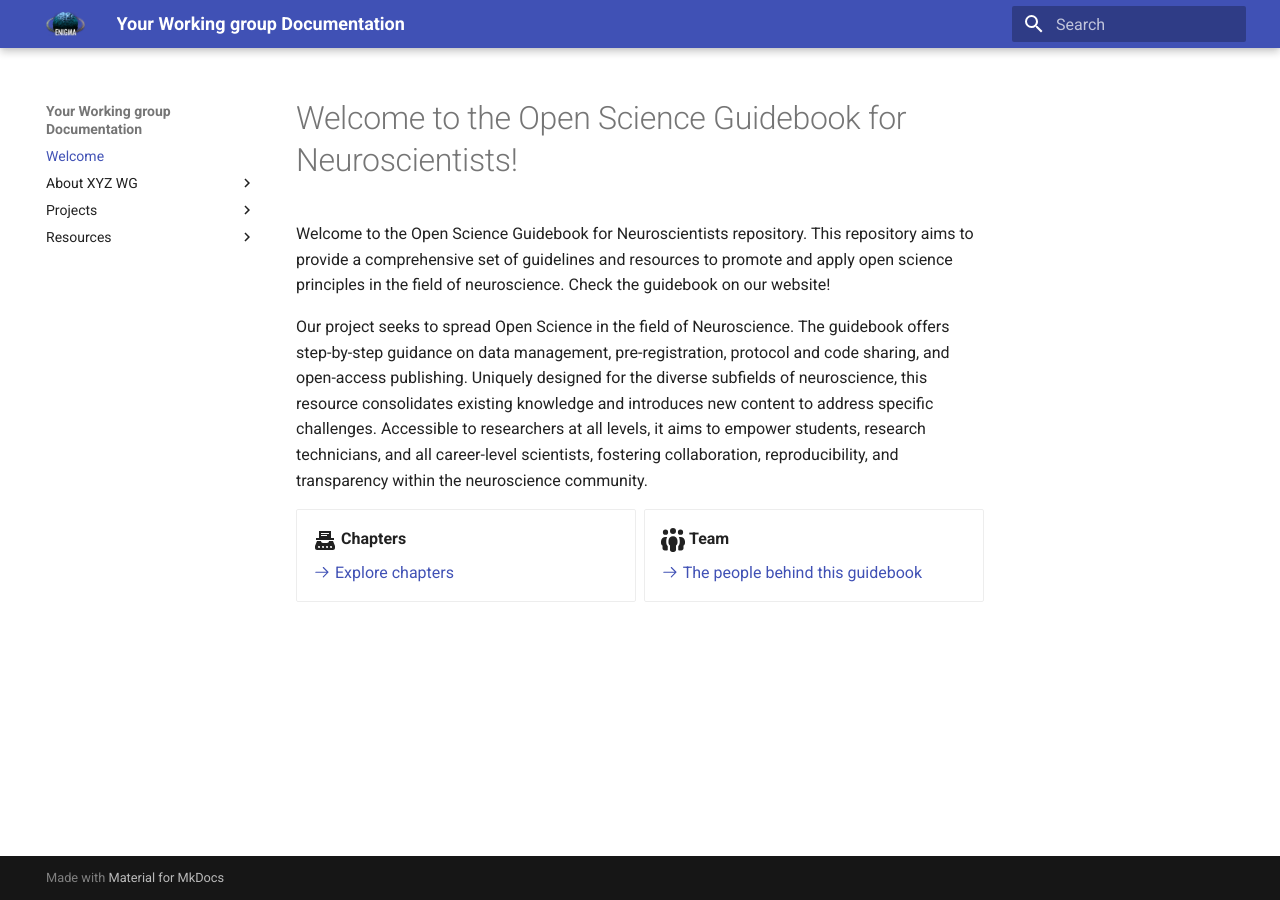
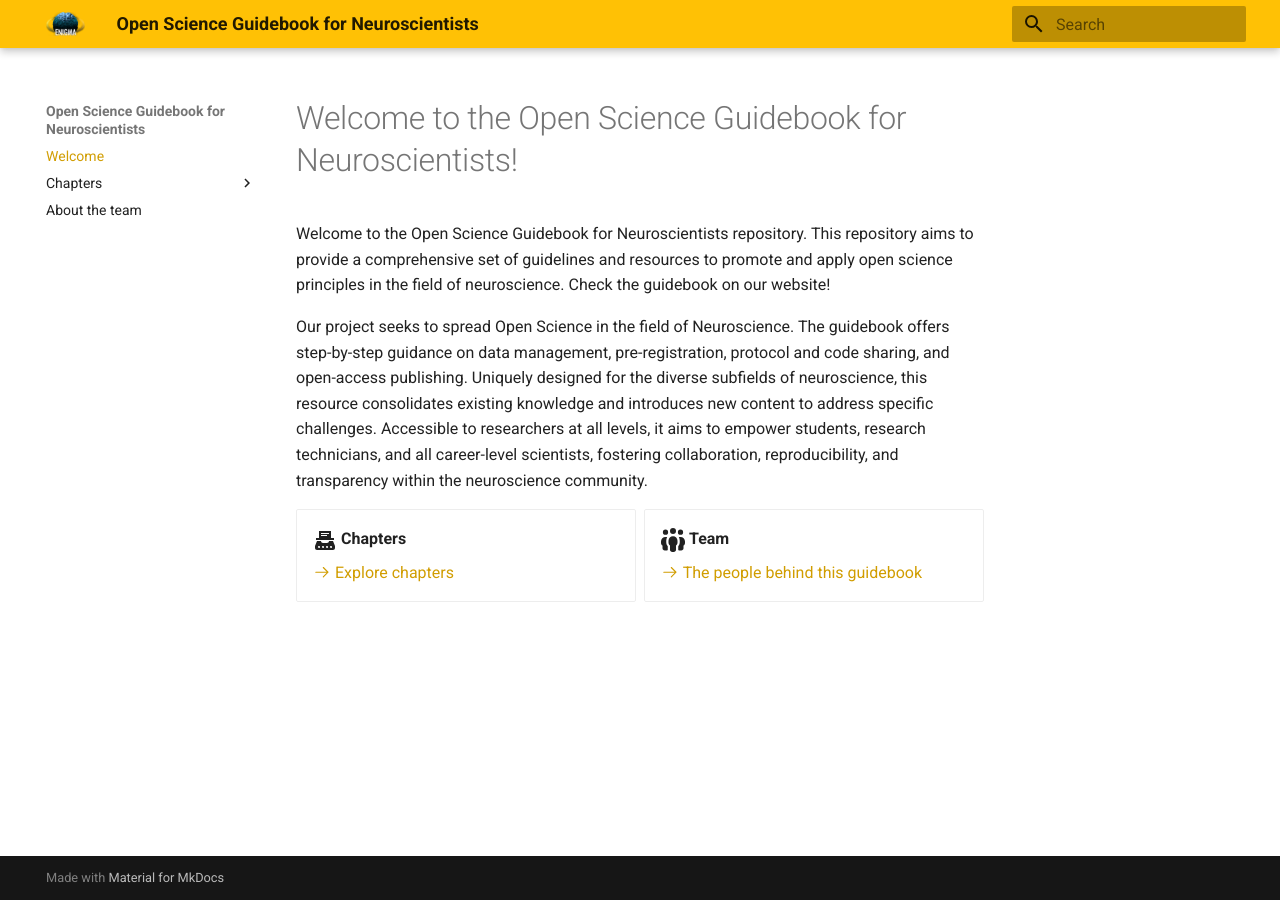
Before and after one commit to ANW-Open-Science/Open-Science-Guidebook-for-Neuroscientists, an MkDocs documentation site: the page built from docs/index.md, in a window 1280 px wide. Built offline with MkDocs 1.6.1 and Material for MkDocs 9.7.7, drawn with Linux system fonts in a browser that asks for light colours; some of the changed lines change nothing that is shown.

Commit message:
Update mkdocs.yml
change pages

```diff
--- a/mkdocs.yml
+++ b/mkdocs.yml
@@ -1,10 +1,10 @@
-site_name: Your Working group Documentation
+site_name: Open Science Guidebook for Neuroscientists
 theme:
   name: material
   logo: assets/logos/enigma_300DPI_small.png
   favicon: assets/logos/enigma_300DPI_small.png
   palette:
-    primary: indigo
+    primary: amber
 
 
 features:
@@ -13,20 +13,18 @@ features:
 nav:
   - Welcome: index.md
 
-  - About XYZ WG:
-    - Core team: working_group/team.md
-    - Sites: working_group/existing_sites.md
-    - Join us: working_group/join_us.md
+  - Chapters:
+    - Introduction: docs/tabs/1-introduction.md
+    - Preregistration & Protocols: docs/tabs/2-preregistration_protocols.md
+    - Data Organisation: docs/tabs/3-data_organisation.md
+    - Open Software & Tools: docs/tabs/4-open_software_tools.md
+    - Publishing & Preprints: docs/tabs/5-publishing_preprints.md
+    - Communication: docs/tabs/6-communication.md
+    - Create Your Own Open Science Working Group: docs/tabs/7-create_open_science_working_group.md
+    - Recognition & Reward: docs/tabs/8-recognition_reward.md
+    - Open Science in Education: docs/tabs/9-educational_resources.md
 
-  - Projects:
-    - Ongoing: projects/ongoing/overview.md
-    - Completed: projects/completed/overview.md
-    - Propose a project: projects/propose_a_project.md
-
-  - Resources:
-    - How-to guides: resources/how_to_guides/overview.md
-    - Tools: resources/tools/overview.md
-
+  - About the team: /docs/working_group/team.md
 
 markdown_extensions:
   - attr_list
```
